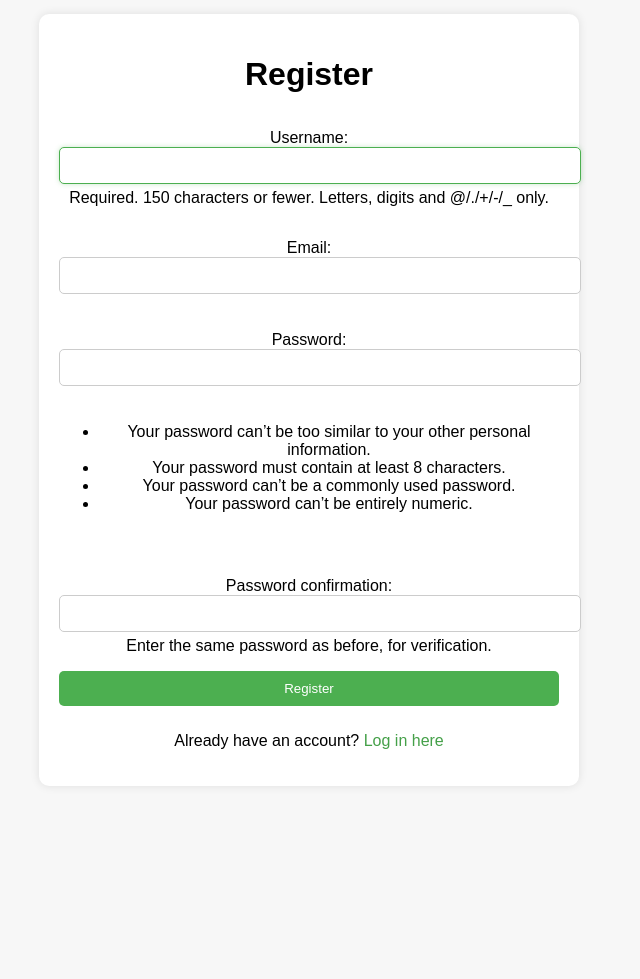
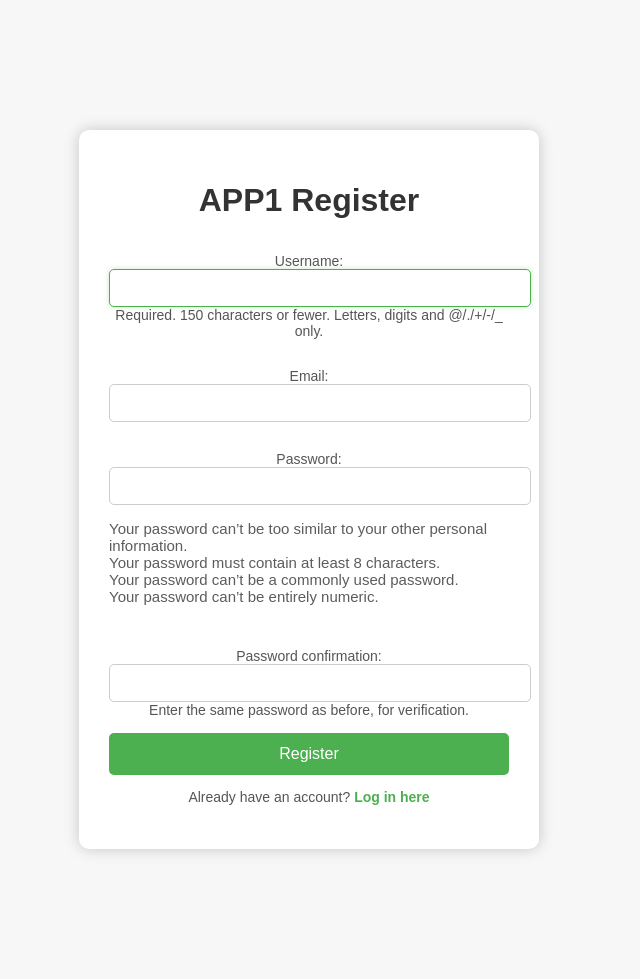
Before and after one commit to debsxxtals/Project120, a Django app: page /register/ in a window 1280 px wide. Shown: the whole page, without its empty margins (331-971 px from the left). Before the commit the page ends 749 px from the top, so only its background shows below. Run offline with Django 5.2, Linux system fonts and the light colour scheme.

Commit message:
updated register page

```diff
--- a/app1/app1/templates/register.html
+++ b/app1/app1/templates/register.html
@@ -6,7 +6,7 @@
         body {
             font-family: Arial, sans-serif;
             background-color: #f7f7f7;
-            margin: 0;
+            margin: 7%;
             padding: 0;
             display: flex;
             justify-content: center;
@@ -15,64 +15,82 @@
         }
         .container {
             background-color: #fff;
-            padding: 20px;
+            padding: 30px;
             border-radius: 10px;
-            box-shadow: 0 0 10px rgba(0, 0, 0, 0.1);
-            width: 500px;
-            text-align: center;
+            box-shadow: 0 0 15px rgba(0, 0, 0, 0.2);
+            width: 90%;
+            max-width: 400px;
         }
         h1 {
             margin-bottom: 20px;
+            color: #333;
+            text-align: center;
         }
         form {
             display: flex;
             flex-direction: column;
         }
-        label {
-            margin-bottom: 5px;
-            text-align: left;
+        form p {
+            margin-bottom: 15px;
         }
         input {
+            width: 100%;
             padding: 10px;
-            margin-bottom: 5px;
             border: 1px solid #ccc;
             border-radius: 5px;
-            width: 100%;
+            font-size: 14px;
         }
         input:focus {
             border-color: #4CAF50;
             outline: none;
             box-shadow: 0 0 5px rgba(76, 175, 80, 0.3);
         }
+        ul, ol {
+            color: #5c5c5c;
+            list-style-type: none;
+            padding: 0;
+            margin: 0;
+            font-size: 15px;
+        }
         button {
-            margin-bottom: 10px;
-            padding: 10px;
+            padding: 12px;
             background-color: #4CAF50;
-            color: #fff;
+            color: white;
             border: none;
             border-radius: 5px;
+            font-size: 16px;
             cursor: pointer;
+            transition: background-color 0.3s;
         }
         button:hover {
             background-color: #45a049;
         }
-        .messages {
-            margin-top: 15px;
-            color: red;
+        p {
+            font-size: 14px;
+            color: #555;
+            text-align: center;
         }
-        a {
-            margin-top: 10px;
+        p a {
             text-decoration: none;
-            color: #45a049;
+            color: #4CAF50;
+            font-weight: bold;
         }
-        a:hover {
-            color: #2b662e;
+        p a:hover {
+            text-decoration: underline;
+        }
+        @media (max-width: 600px) {
+            .container {
+                padding: 20px;
+            }
+            button {
+                font-size: 14px;
+            }
         }
     </style>
 </head>
 <body>
     <div class="container">
-        <h1>Register</h1>
+        <h1>APP1 Register</h1>
         <form method="post">
             {% csrf_token %}
             {{ form.as_p }}
```
